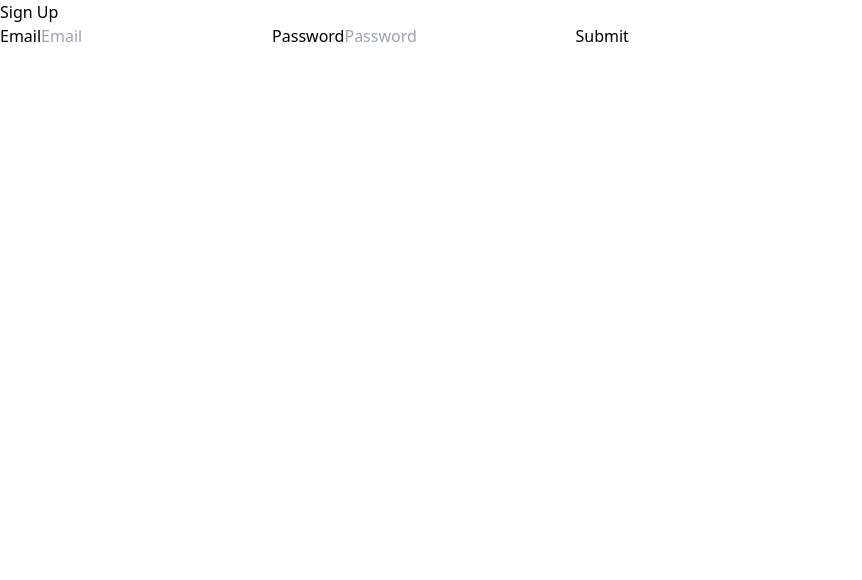
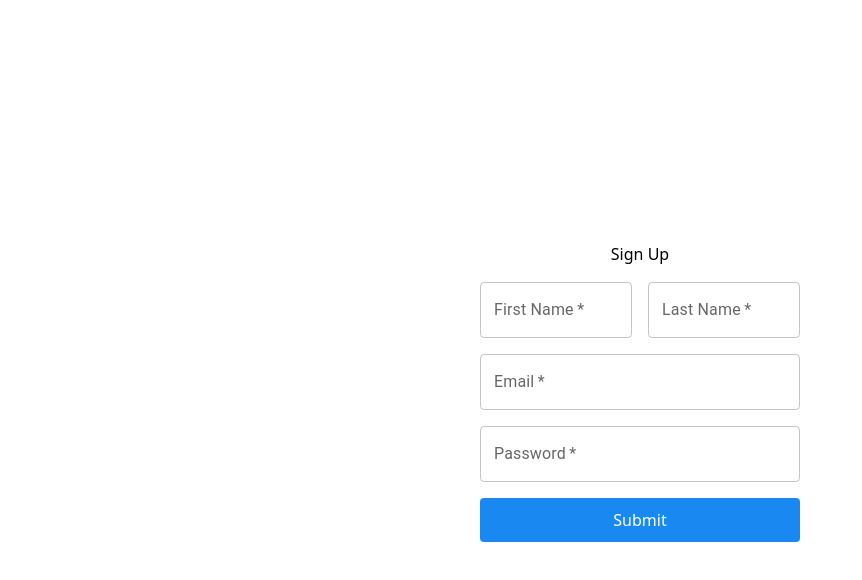
Before and after one commit to RohanDarade/SkillTrack, a React (Create React App) app: page /Signup in a window 1280 px wide. Shown: the top 580 px of the page, without its empty margins (0-862 px from the left). Built offline with nearby package versions, Linux system fonts and the light colour scheme; no server answers.

Commit message:
completed signup

```diff
--- a/src/App.jsx
+++ b/src/App.jsx
@@ -2,7 +2,7 @@ import { Route, Routes } from "react-router";
 import "./App.css";
 import LandingPage from "./LandingPage";
 import Signup from "./Signup";
-import MuiTest from "./muiTest";
+
 import Dashboard from "./Dashboard";
 import { AuthProvider } from "./Auth";
 import Login from "./Login";
@@ -16,7 +16,7 @@ function App() {
             <Route path="/Dashboard" element={<Dashboard />} />
             <Route path="/Signup" element={<Signup />} />
             <Route path="/Login" element={<Login />} />
-            <Route path="/muiTest" element={<MuiTest />} />
+
           </Routes>
       </AuthProvider>
 
--- a/src/Login.jsx
+++ b/src/Login.jsx
@@ -2,13 +2,16 @@ import React, { useContext } from "react";
 import { Navigate } from "react-router-dom";
 import { AuthContext } from "./Auth";
 import firebaseApp from "./firebase";
+import TextField from "@mui/material/TextField";
 
 const Login = () => {
   const handleSubmit = (e) => {
     e.preventDefault();
     const { email, password } = e.target.elements;
     try {
-      firebaseApp.auth().signInWithEmailAndPassword(email.value, password.value);
+      firebaseApp
+        .auth()
+        .signInWithEmailAndPassword(email.value, password.value);
     } catch (error) {
       alert(error);
     }
@@ -17,17 +20,42 @@ const Login = () => {
   if (currentUser) {
     return <Navigate to="/dashboard" />;
   }
+
+  const inputProps = {
+    size: "small",
+  };
+
   return (
-    <>
+    <div className="flex justify-center items-center h-screen flex-col">
       <h1>Log In</h1>
-      <form onSubmit={handleSubmit}>
-        <label for="email">Email</label>
-        <input type="email" name="email" placeholder="Email" />
-        <label for="password">Password</label>
-        <input type="password" name="password" placeholder="Password" />
-        <button type="submit">Submit</button>
+      <form
+        onSubmit={handleSubmit}
+        className="m-4 flex flex-col w-1/4 min-w-[300px]"
+      >
+        <TextField
+          required
+          fullWidth
+          id="outlined-required"
+          label="Email"
+          name="email"
+          style={{ marginBottom: "1rem" }}
+        />
+
+        <TextField
+          required
+          fullWidth
+          style={{ marginBottom: "1rem" }}
+          type="password"
+          id="outlined-required"
+          label="Password"
+          name="password"
+        />
+
+        <button type="submit" className="p-[10px] text-white rounded-[4px] bg-[#1989F1]">
+          Submit
+        </button>
       </form>
-    </>
+    </div>
   );
 };
 
--- a/src/PrivateRoute.jsx
+++ /dev/null
@@ -1,10 +0,0 @@
-import React , {useContext} from 'react'
-import {Route, Redirect} from 'react-router-dom'
-import  {AuthContext } from './Auth'
-
-
-const PrivateRoute = () => {
-  return (
-    <div>PrivateRoute</div>
-  )
-}
--- a/src/Signup.jsx
+++ b/src/Signup.jsx
@@ -1,6 +1,7 @@
 import React, {useState} from "react";
 import { Navigate } from "react-router-dom";
 import firebaseApp from "./firebase";
+import TextField from "@mui/material/TextField";
 
 const Signup = () => {
   const [currentUser, setCurrentUser] = useState(null);
@@ -18,16 +19,57 @@ const Signup = () => {
       return <Navigate to="/dashboard" />;
   }
   return (
-    <>
+    <div>
+    <div className="flex justify-center items-center h-screen flex-col">
+
       <h1>Sign Up</h1>
-      <form onSubmit={handleSubmit}>
+      <form onSubmit={handleSubmit} className="m-4 flex flex-col w-1/4 min-w-[300px]">
+      <div className="grid grid-cols-2 gap-4">
+          <TextField
+            required
+            id="outlined-required"
+            label="First Name"
+            name="firstName"
+            className="grid-col-1"
+          />
+          <TextField
+            required
+            id="outlined-required"
+            label="Last Name"
+            name="lastName"
+            className="grid-col-2"
+          />
+          <div className="col-span-2">
+            <TextField
+              required
+              fullWidth
+              id="outlined-required"
+              label="Email"
+              name="email"
+
+            />
+          </div>
+          <div className="col-span-2">
+            <TextField
+              required
+              fullWidth
+              type="password"
+              id="outlined-required"
+              label="Password"
+              name="password"
+
+            />
+          </div>
+        </div>
+{/*
         <label for="email">Email</label>
         <input type="email" name="email" placeholder="Email" />
         <label for="password">Password</label>
-        <input type="password" name="password" placeholder="Password" />
-        <button type="submit">Submit</button>
+        <input type="password" name="password" placeholder="Password" /> */}
+        <button type="submit" className="p-[10px] mt-4 text-white rounded-[4px] bg-[#1989F1]">Submit</button>
       </form>
-    </>
+    </div>
+    </div>
   );
 };
 
--- a/src/muiTest.jsx
+++ /dev/null
@@ -1,10 +0,0 @@
-import * as React from 'react';
-import Button from '@mui/material/Button';
-
-export default function MuiTest() {
-  return (
-    <div>
-      <Button variant="contained">Hello World</Button>
-    </div>
-  );
-}
```
